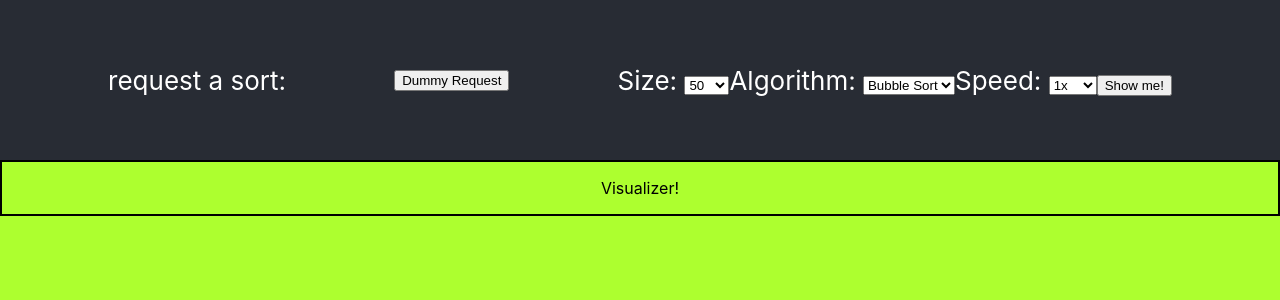
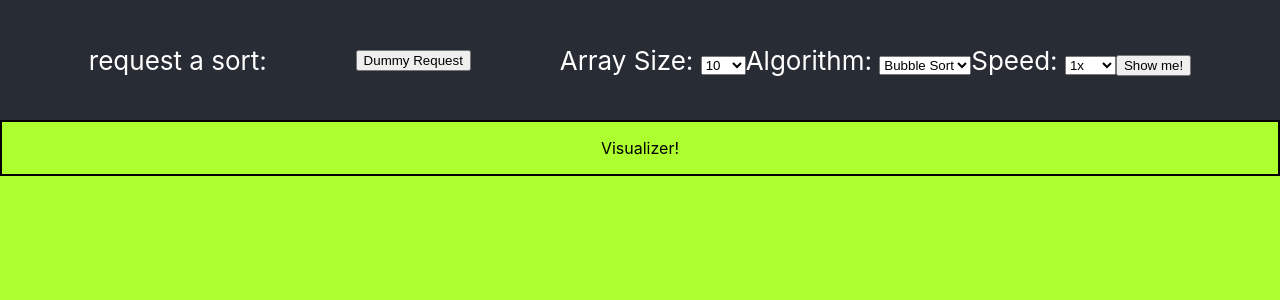
Before and after one commit to alexiusvdt/sorting, a React (Create React App) app in the folder frontend/: page / in a window 1280 px wide. Shown: the top 300 px of the page. Built offline with nearby package versions, Linux system fonts and the light colour scheme; the HTML template or start-up script is replaced by a standard one.

Commit message:
redesign dropdown pickers to use state & better react functionality

```diff
--- a/frontend/src/App.css
+++ b/frontend/src/App.css
@@ -7,7 +7,7 @@
 
 .navbar {
   background-color: #282c34;
-  min-height: 20vh;
+  min-height: 15vh;
   display: flex;
   flex-direction: row;
   align-items: center;
--- a/frontend/src/components/Navbar.js
+++ b/frontend/src/components/Navbar.js
@@ -3,6 +3,17 @@ import axios from "axios";
 
 function Navbar() {
   const [sortData, setSortData] = useState(null)
+  const [selectedSize, setSelectedSize] = useState(null)
+  const [selectedAlgo, setSelectedAlgo] = useState(null)
+  const [selectedSpeed, setSelectedSpeed] = useState(null)
+
+ /**
+ * @function
+ * calls the api & returns an object & stashes into state
+ * 0 will be the original randomized array
+ * 1 will contain subarrays with each step of the process
+ * ~currently hardcoded~
+ */
 
   function getBubbleData() {
     console.log('starting fetch')
@@ -40,28 +51,40 @@ function submitData() {
     <div className="navbar" id="navbar">
         <p>request a sort: </p><button onClick={getBubbleData}>Dummy Request</button>
         <div className="form">
-            <label>Size: </label>
-            <select id="arrSize" name="size">
-                <option value="10">10</option>
-                <option value="25">25</option>
-                <option value="50" selected>50</option>
-                <option value="100">100</option>
+        <label>Array Size: </label>
+        <select
+          value={selectedSize}
+          defaultValue={"10"}
+          onChange={(e) => setSelectedSize(e.target.value)}
+        >
+          {/* <option value={"placeholder"}>Choose one...</option> */}
+          <option value={"10"}>10</option>
+          <option value={"25"}>25</option>
+          <option value={"50"}>50</option>
+          <option value={"100"}>100</option>
         </select>
         <label>Algorithm: </label>
-            <select id="algorithm" name="algorithm">
-                <option value="bubble">Bubble Sort</option>
-                <option value="merge">Merge Sort</option>
-                <option value="heap">Heap Sort</option>
+        <select
+          value={selectedAlgo}
+          defaultValue={"bubble"}
+          onChange={(e) => setSelectedAlgo(e.target.value)}
+        >
+          <option value={"bubble"}>Bubble Sort</option>
+          <option value={"merge"}>Merge Sort</option>
+          <option value={"tbd"}>Heap Sort</option>
         </select>
         <label>Speed: </label>
-            <select id="speed" name="speed">
-                <option value="half">0.5x</option>
-                <option value="standard" selected>1x</option>
-                <option value="fast">2x</option>
+        <select
+          value={selectedSpeed}
+          defaultValue={"std"}
+          onChange={(e) => setSelectedSpeed(e.target.value)}
+        >
+          <option value={"half"}>0.5x</option>
+          <option value={"std"}>1x</option>
+          <option value={"fast"}>2x</option>
+          <option value={"sanic"}>100x</option>
         </select>
-
         <button id="start" onClick = {submitData()}>Show me!</button>
-            {/* <button id="print" onClick = {showSortData()}>show me the data</button> */}
         </div>
     </div>
   );
```
Lines whose indentation alone changed are shown as unchanged.
